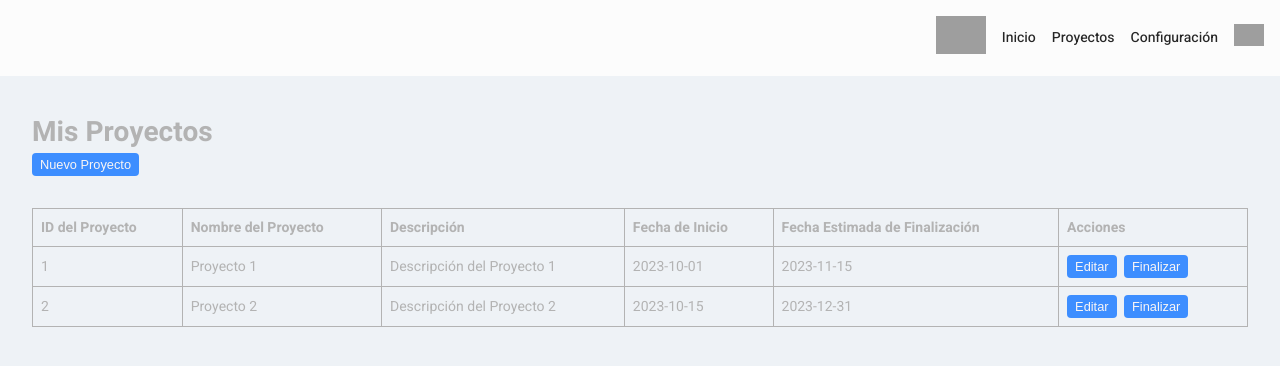
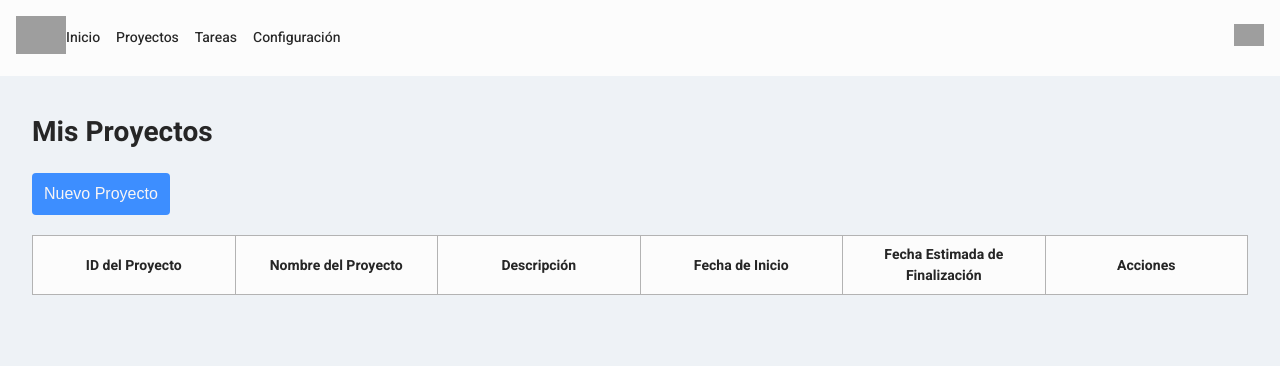
Before and after one commit to RickyDonegana/Maitco, a PHP site: page /html/proyectos.html in a window 1280 px wide. Shown: the top 366 px of the page. Run offline with PHP 8.4, Linux system fonts and the light colour scheme; lists and menus that the app fills with data are empty; some libraries are stand-ins or nearby versions; grey boxes are pictures that could not be loaded.

Commit message:
Add files via upload

```diff
--- a/sistema_seguimiento_proyectos/css/styles.css
+++ b/sistema_seguimiento_proyectos/css/styles.css
@@ -83,6 +83,10 @@ body {
 a {
   text-decoration: none;
   cursor: pointer;
+}
+
+h1 {
+  color: var(--tittle-color);
 }
 
 .card {
@@ -260,8 +264,8 @@ a {
       justify-content: center;
     }
     .input__btn {
-      width: auto;:
-    }
+      width: auto;
+    }
   }
 
 .header {
@@ -270,17 +274,14 @@ a {
   left: 0;
   width: 100%;
   background-color: var(--card-background);
-  display: flex;
-  justify-content: space-between;
-  align-items: center;
   padding: 1rem;
   z-index: 100;
 }
 
 .menu {
   display: flex;
+  justify-content: space-between;
   align-items: center;
-  margin-left: auto;
 }
 
 .logo img {
@@ -290,7 +291,7 @@ a {
 .tabs {
   list-style: none;
   display: flex;
-  margin-left: 1rem;
+  margin-right: auto;
 }
 
 .tabs li {
@@ -320,12 +321,19 @@ a {
 .main-content {
   margin-top: 80px;
   padding: 2rem;
+
+  display: flex;
+  justify-content: center;
+  align-items: flex-start;
+  flex-direction: column;
+  gap: 20px;
 }
 
 .project-container {
   display: flex;
   flex-wrap: wrap;
   gap: 1rem;
+  width: 80%;
 }
 
 .project-box {
@@ -406,7 +414,7 @@ a {
 table {
   width: 100%;
   border-collapse: collapse;
-  margin-top: var(--mb-2);
+
 }
 
 table, th, td {
@@ -414,8 +422,12 @@ table, th, td {
 }
 
 th, td {
+  width: 16%;
   padding: var(--mb-0-5);
   text-align: left;
+  color: var(--tittle-color);
+  background-color: var(--card-background);
+  text-align: center;
 }
 
 /* Estilos para los botones de la tabla */
@@ -424,8 +436,8 @@ button {
   color: var(--text-white);
   border: none;
   border-radius: 4px;
-  padding: var(--mb-0-25) var(--mb-0-5);
-  font-size: var(--fs-0-8);
+  padding: var(--mb-0-75) var(--mb-0-75);
+  font-size: var(--fs-1);
   cursor: pointer;
   margin-right: var(--mb-0-25);
 }
--- a/sistema_seguimiento_proyectos/html/index.html
+++ b/sistema_seguimiento_proyectos/html/index.html
@@ -18,9 +18,10 @@
                 <img src="https://maitco.com/wp-content/uploads/2017/07/LOGO-CHICO-2.png" alt="Logo de la Empresa">
             </div>
             <ul class="tabs">
-                <li><a href="#">Inicio</a></li>
+                <li><a href="/html/index.html">Inicio</a></li>
                 <li><a href="/html/proyectos.html">Proyectos</a></li>
-                <li><a href="#">Configuración</a></li>
+                <li><a href="/html/tareas.html">Tareas</a></li>
+                <li><a href="/html/configuracion.html">Configuración</a></li>
             </ul>
             <div class="user-icon">
                 <img src="user-icon.png" alt="Icono de Usuario">
--- a/sistema_seguimiento_proyectos/html/proyectos.html
+++ b/sistema_seguimiento_proyectos/html/proyectos.html
@@ -4,8 +4,10 @@
 <head>
     <meta charset="UTF-8">
     <meta name="viewport" content="width=device-width, initial-scale=1.0">
-    <title>Proyectos | Nombre de tu Empresa</title>
-    <link rel="stylesheet" href="/css/styles.css"> <!-- Asegúrate de que la ruta de tus estilos CSS sea correcta -->
+    <title>Proyecto | Maitco</title>
+    <link rel="shortcut icon" href="https://maitco.com/wp-content/uploads/2017/07/LOGO-CHICO-2.png" type="image/png">
+    <link rel="stylesheet" href="/css/styles.css">
+    <link href="https://cdn.jsdelivr.net/npm/remixicon@3.4.0/fonts/remixicon.css" rel="stylesheet">
 </head>
 
 <body>
@@ -17,7 +19,8 @@
             <ul class="tabs">
                 <li><a href="/html/index.html">Inicio</a></li>
                 <li><a href="/html/proyectos.html">Proyectos</a></li>
-                <li><a href="#">Configuración</a></li>
+                <li><a href="/html/tareas.html">Tareas</a></li>
+                <li><a href="/html/configuracion.html">Configuración</a></li>
             </ul>
             <div class="user-icon">
                 <img src="user-icon.png" alt="Icono de Usuario">
--- a/sistema_seguimiento_proyectos/js/script.js
+++ b/sistema_seguimiento_proyectos/js/script.js
@@ -1,53 +1,3 @@
-// Este es un ejemplo de cómo podrías cargar proyectos ficticios en la tabla.
-// En tu aplicación, estos datos deberían provenir de tu base de datos o servicio.
-
-const proyectos = [
-    {
-        id: 1,
-        nombre: 'Proyecto 1',
-        descripcion: 'Descripción del Proyecto 1',
-        fechaInicio: '2023-10-01',
-        fechaEstimada: '2023-11-15',
-    },
-    {
-        id: 2,
-        nombre: 'Proyecto 2',
-        descripcion: 'Descripción del Proyecto 2',
-        fechaInicio: '2023-10-15',
-        fechaEstimada: '2023-12-31',
-    },
-    // Agrega más proyectos aquí...
-];
-
-// Función para cargar los proyectos en la tabla
-function cargarProyectos() {
-    const tbody = document.querySelector('tbody');
-    tbody.innerHTML = '';
-
-    proyectos.forEach((proyecto) => {
-        const row = document.createElement('tr');
-        row.innerHTML = `
-            <td>${proyecto.id}</td>
-            <td>${proyecto.nombre}</td>
-            <td>${proyecto.descripcion}</td>
-            <td>${proyecto.fechaInicio}</td>
-            <td>${proyecto.fechaEstimada}</td>
-            <td>
-                <button onclick="editarProyecto(${proyecto.id})">Editar</button>
-                <button onclick="finalizarProyecto(${proyecto.id})">Finalizar</button>
-            </td>
-        `;
-
-        tbody.appendChild(row);
-    });
-}
-
-// Función para mostrar el formulario de nuevo proyecto
-function mostrarFormularioNuevoProyecto() {
-    const formulario = document.getElementById('nuevoProyectoForm');
-    formulario.style.display = 'block';
-}
-
 // Función para agregar un nuevo proyecto (debes implementar la lógica para agregarlo a la lista de proyectos)
 function agregarProyecto() {
     // Obtén los valores del formulario y agrega el nuevo proyecto a la lista de proyectos
@@ -67,8 +17,40 @@ function agregarProyecto() {
     document.getElementById('fechaInicio').value = '';
     document.getElementById('fechaEstimada').value = '';
 
-    cargarProyectos();
+    // Agregar el nuevo proyecto a la tabla
+    agregarProyectoATabla(nuevoProyecto);
 }
 
-// Llama a la función para cargar los proyectos cuando se carga la página
-cargarProyectos();
+// Función para agregar un proyecto a la tabla
+function agregarProyectoATabla(proyecto) {
+    const tbody = document.querySelector('tbody');
+    const row = document.createElement('tr');
+    row.innerHTML = `
+        <td>${proyecto.id}</td>
+        <td>${proyecto.nombre}</td>
+        <td>${proyecto.descripcion}</td>
+        <td>${proyecto.fechaInicio}</td>
+        <td>${proyecto.fechaEstimada}</td>
+        <td>
+            <button onclick="editarProyecto(${proyecto.id})">Editar</button>
+            <button onclick="finalizarProyecto(${proyecto.id})">Finalizar</button>
+        </td>
+    `;
+
+    tbody.appendChild(row);
+}
+
+// Resto de tu código...
+
+document.addEventListener('DOMContentLoaded', function () {
+    const btnNuevoProyecto = document.getElementById('btnNuevoProyecto');
+    const nuevoProyectoForm = document.getElementById('nuevoProyectoForm');
+
+    // Mostrar el formulario al hacer clic en el botón "Nuevo Proyecto"
+    btnNuevoProyecto.addEventListener('click', function () {
+        nuevoProyectoForm.style.display = 'block';
+    });
+
+    // Llama a la función para cargar los proyectos cuando se carga la página
+    cargarProyectos();
+});
```
Also changed, not shown: sistema_seguimiento_proyectos/html/configuracion.html (added), sistema_seguimiento_proyectos/html/tareas.html (added).
